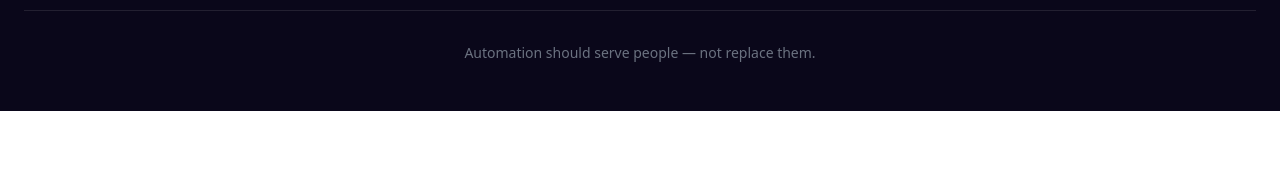
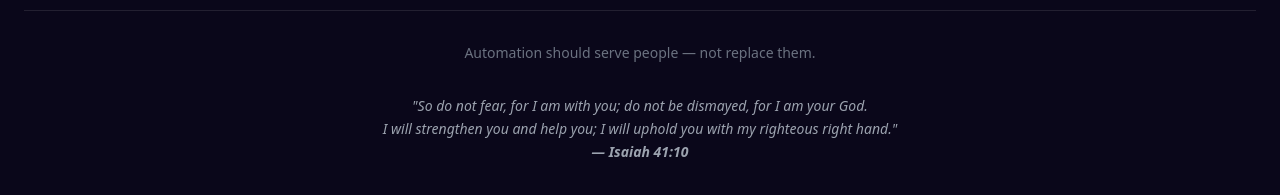
Before and after one commit to nanicunha/hugana, a plain HTML site: page index.html in a window 1280 px wide. Shown: the part 5341-5536 px from the top of the page. Before the commit the page ends 5452 px from the top, so only its background shows below. Drawn offline with nearby package versions, Linux system fonts and the light colour scheme.

Commit message:
Update index.html - add Isaiah 41:10

```diff
--- a/index.html
+++ b/index.html
@@ -378,6 +378,18 @@
                 <p>Automation should serve people — not replace them.</p>
             </div>
         </div>
+        <!-- ... conteúdo atual do footer -->
+
+<div class="mt-8 text-center">
+  <p class="italic text-sm text-gray-400 leading-relaxed">
+    "So do not fear, for I am with you; do not be dismayed, for I am your God. <br>
+    I will strengthen you and help you; I will uphold you with my righteous right hand." <br>
+    <span class="font-semibold">— Isaiah 41:10</span>
+  </p>
+</div>
+
+</footer>
+
     </footer>
 
     <!-- Floating WhatsApp Button -->
```
